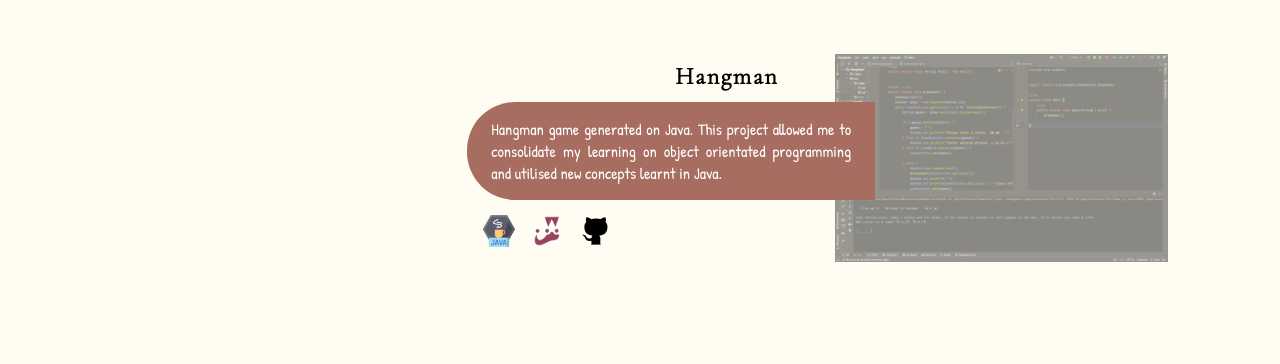
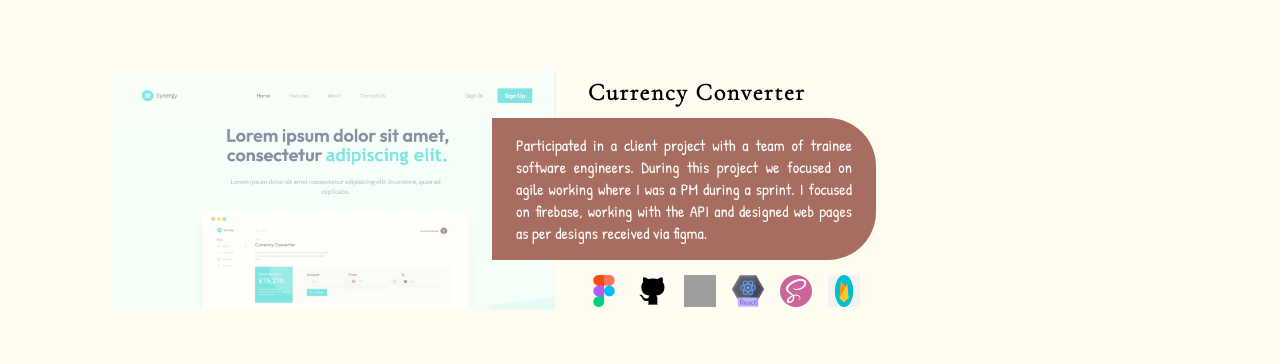
Before and after one commit to haoxle/portfolio-page, a React (Create React App) app: page /projects in a window 1280 px wide. Shown: the part 271-635 px from the top of the page. Built offline with nearby package versions, Linux system fonts and the light colour scheme; grey boxes are pictures that could not be loaded; a web font is replaced by a local one.

Commit message:
project updated

```diff
--- a/src/pages/Projects/Projects.jsx
+++ b/src/pages/Projects/Projects.jsx
@@ -4,13 +4,14 @@ import figma from "../../assets/logos/figma.png";
 import github from "../../assets/logos/github.png";
 import html from "../../assets/logos/html.png";
 import java from "../../assets/logos/java.png";
+import firebase from "../../assets/logos/firebase.png";
 import javascript from "../../assets/logos/javascript.png";
 import react from "../../assets/logos/react.png";
 import sass from "../../assets/logos/sass.png";
 import jest from "../../assets/logos/jest.png";
-
 // import springboot from "../../assets/logos/springboot.png";
 import punk from "../../assets/punk.png";
+import synergy from "../../assets/synergy.png";
 import maple from "../../assets/maple.png";
 import calculator from "../../assets/calculator.png";
 import hangman from "../../assets/hangman.png";
@@ -18,6 +19,41 @@ import hangman from "../../assets/hangman.png";
 const Projects = () => {
   return (
     <>
+      <section>
+        <div className="left">
+          <div className="left-project">
+            <a
+              href="https://quadra-client-project.web.app/"
+              target="_blank"
+              rel="noreferrer"
+            >
+              <img
+                className="left-project__image"
+                src={synergy}
+                alt="Synergy"
+                rel="noreferrer"
+              />
+            </a>
+          </div>
+          <div className="left-contents">
+            <h1 className="left-name">Currency Converter</h1>
+            <p className="left-info">
+              Participated in a client project with a team of trainee software
+              engineers. During this project we focused on agile working where I
+              was a PM during a sprint. I focused on firebase, working with the
+              API and designed web pages as per designs received via figma.
+            </p>
+            <div className="left-skills">
+              <img className="skills-image" src={figma} alt="figma" />
+              <img className="skills-image" src={github} alt="github" />
+              <img className="skills-image" src={javascript} alt="javascript" />
+              <img className="skills-image" src={react} alt="react" />
+              <img className="skills-image" src={sass} alt="sass" />
+              <img className="skills-image" src={firebase} alt="firebase" />
+            </div>
+          </div>
+        </div>
+      </section>
       <section>
         <div className="right">
           <div className="right-contents">
@@ -29,12 +65,15 @@ const Projects = () => {
             </p>
             <div className="right-skills">
               <img className="skills-image" src={java} alt="java" />
-              <img className="skills-image" src={jest} alt="jest" />
               <img className="skills-image" src={github} alt="github" />
             </div>
           </div>
           <div className="right-project">
-            <a href="https://github.com/haoxle/Hangman" target="_blank">
+            <a
+              href="https://github.com/haoxle/Hangman"
+              target="_blank"
+              rel="noreferrer"
+            >
               <img
                 className="right-project__image"
                 src={hangman}
@@ -47,7 +86,11 @@ const Projects = () => {
       <section>
         <div className="left">
           <div className="left-project">
-            <a href="https://haoxle.github.io/PunkApi/" target="_blank">
+            <a
+              href="https://haoxle.github.io/PunkApi/"
+              target="_blank"
+              rel="noreferrer"
+            >
               <img className="left-project__image" src={punk} alt="PunkApi" />
             </a>
           </div>
@@ -65,6 +108,7 @@ const Projects = () => {
               <img className="skills-image" src={javascript} alt="javascript" />
               <img className="skills-image" src={react} alt="react" />
               <img className="skills-image" src={sass} alt="sass" />
+              <img className="skills-image" src={jest} alt="jest" />
             </div>
           </div>
         </div>
@@ -88,7 +132,11 @@ const Projects = () => {
             </div>
           </div>
           <div className="right-project">
-            <a href="https://haoxle.github.io/MapleMaze/" target="_blank">
+            <a
+              href="https://haoxle.github.io/MapleMaze/"
+              target="_blank"
+              rel="noreferrer"
+            >
               <img
                 className="right-project__image"
                 src={maple}
@@ -104,6 +152,7 @@ const Projects = () => {
             <a
               href="https://haoxle.github.io/CalculatorProject/"
               target="_blank"
+              rel="noreferrer"
             >
               <img
                 className="left-project__image"
```
Also changed, not shown: src/assets/synergy.png (renamed from src/assets/figma.png).
